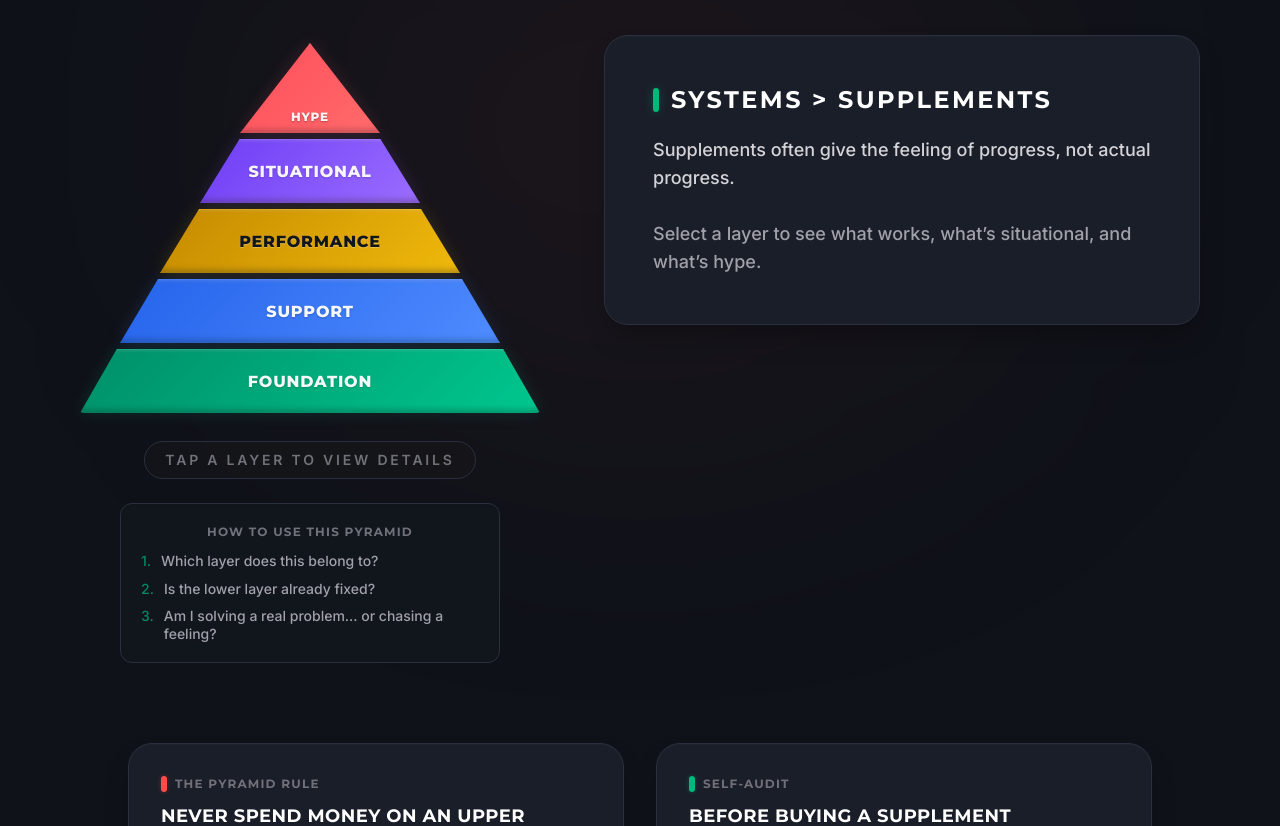
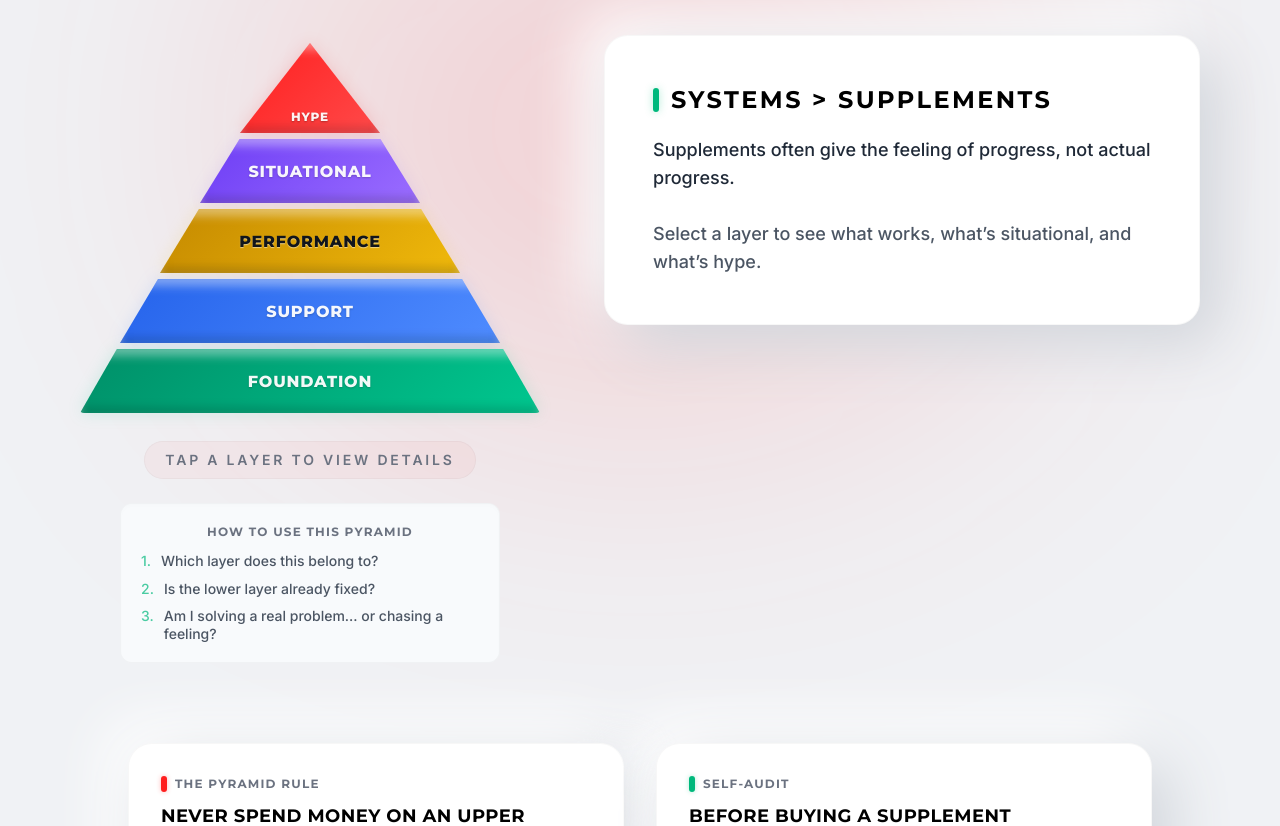
Before and after one commit to habibskh-reset/reset-nation-tools, a plain HTML site: page supplement_pyramid.html in a window 1280 px wide. Shown: the part 173-999 px from the top of the page. Drawn offline with nearby package versions, Linux system fonts and the light colour scheme.

Commit message:
Update supplement_pyramid.html

```diff
--- a/supplement_pyramid.html
+++ b/supplement_pyramid.html
@@ -1,5 +1,5 @@
 <!DOCTYPE html>
-<html lang="en" class="dark">
+<html lang="en">
 <head>
     <meta charset="UTF-8">
     <meta name="viewport" content="width=device-width, initial-scale=1.0">
@@ -29,13 +29,13 @@
                         textSecondary: 'var(--text-secondary)',
                         textMuted: 'var(--text-muted)',
                         textSubtle: 'var(--text-subtle)',
-                        coral: '#ff4a4a',
+                        coral: '#ff1e1e', /* Intense Neon Red from Image */
                         emeraldTone: '#00b87c',
                         layer1: '#00c78f',
                         layer2: '#4f8cff',
                         layer3: '#f0b90b',
                         layer4: '#9b6dff',
-                        layer5: '#ff6b6b',
+                        layer5: '#ff1e1e', /* Intense Neon Red */
                     }
                 }
             }
@@ -44,44 +44,46 @@
 
     <style>
         :root {
-            /* Light Theme Variables */
-            --bg-app: #f8fafc;
-            --bg-card: #ffffff;
-            --bg-input: #f1f5f9;
-            --border-color: #e2e8f0;
-            --text-main: #0f172a;
-            --text-secondary: #334155;
-            --text-muted: #64748b;
-            --text-subtle: #94a3b8;
-            --shadow-card: 0 10px 25px -5px rgba(0, 0, 0, 0.05), 0 8px 10px -6px rgba(0, 0, 0, 0.05);
-            --tag-bg: #ffffff;
-            --tag-hover: #f1f5f9;
-            --tag-text: #475569;
-            --tag-text-hover: #0f172a;
-            --tag-shadow: 0 2px 4px -1px rgba(0, 0, 0, 0.05);
-            --instruction-bg: rgba(241, 245, 249, 0.8);
+            /* Cinematic Light Claymorphism Theme (Inspired by Images) */
+            --bg-app: #f0f2f5; /* Bright concrete/plaster background */
+            --bg-card: #ffffff; /* Pure white clay cards */
+            --bg-input: #f8fafc;
+            --border-color: rgba(0, 0, 0, 0.03); /* Barely visible border */
+            --text-main: #000000; /* Stark black for extreme contrast */
+            --text-secondary: #1f2937;
+            --text-muted: #4b5563;
+            --text-subtle: #6b7280;
+            /* Authentic Neumorphic/Claymorphic shadow for floating physical feel */
+            --shadow-card: 20px 20px 60px #d1d5db, -20px -20px 60px #ffffff;
 
-            /* Softer Ambient Glows for Light Mode */
-            --glow-5: rgba(255,107,107,0.1);
-            --glow-4: rgba(155,109,255,0.1);
-            --glow-3: rgba(240,185,11,0.1);
-            --glow-2: rgba(79,140,255,0.1);
-            --glow-1: rgba(0,199,143,0.1);
-            --glow-hover-5: rgba(255,107,107,0.2);
-            --glow-hover-4: rgba(155,109,255,0.2);
-            --glow-hover-3: rgba(240,185,11,0.2);
-            --glow-hover-2: rgba(79,140,255,0.2);
-            --glow-hover-1: rgba(0,199,143,0.2);
-            --glow-active-5: rgba(255,107,107,0.3);
-            --glow-active-4: rgba(155,109,255,0.3);
-            --glow-active-3: rgba(240,185,11,0.3);
-            --glow-active-2: rgba(79,140,255,0.3);
-            --glow-active-1: rgba(0,199,143,0.3);
-            --glow-edge: rgba(0,0,0,0.05);
+            --tag-bg: #f8fafc;
+            --tag-hover: #ffffff;
+            --tag-text: #1f2937;
+            --tag-text-hover: #000000;
+            --tag-shadow: 5px 5px 15px #e2e8f0, -5px -5px 15px #ffffff;
+            --instruction-bg: rgba(255, 30, 30, 0.04); /* Subtle red tint */
+
+            /* Toned Ambient Glows for the Light Clay Theme */
+            --glow-5: rgba(255, 30, 30, 0.15);
+            --glow-4: rgba(155, 109, 255, 0.15);
+            --glow-3: rgba(240, 185, 11, 0.15);
+            --glow-2: rgba(79, 140, 255, 0.15);
+            --glow-1: rgba(0, 199, 143, 0.15);
+            --glow-hover-5: rgba(255, 30, 30, 0.3);
+            --glow-hover-4: rgba(155, 109, 255, 0.3);
+            --glow-hover-3: rgba(240, 185, 11, 0.3);
+            --glow-hover-2: rgba(79, 140, 255, 0.3);
+            --glow-hover-1: rgba(0, 199, 143, 0.3);
+            --glow-active-5: rgba(255, 30, 30, 0.45);
+            --glow-active-4: rgba(155, 109, 255, 0.4);
+            --glow-active-3: rgba(240, 185, 11, 0.4);
+            --glow-active-2: rgba(79, 140, 255, 0.4);
+            --glow-active-1: rgba(0, 199, 143, 0.4);
+            --glow-edge: rgba(255, 255, 255, 0.8);
         }
 
         .dark {
-            /* Dark Theme Variables */
+            /* Dark Theme Variant (Retained for toggle, updated for high contrast) */
             --bg-app: #0f1219;
             --bg-card: #1a1e29;
             --bg-input: #11151c;
@@ -90,32 +92,30 @@
             --text-secondary: #d4d4d8;
             --text-muted: #a1a1aa;
             --text-subtle: #71717a;
-            /* Reduced shadow intensity */
-            --shadow-card: 0 15px 30px -10px rgba(0, 0, 0, 0.4), inset 0 1px 0 rgba(255,255,255,0.02);
+            --shadow-card: 0 15px 30px -10px rgba(0, 0, 0, 0.5), inset 0 1px 0 rgba(255,255,255,0.02);
             --tag-bg: linear-gradient(145deg, #161b22, #11151c);
             --tag-hover: #1e2430;
             --tag-text: #d4d4d8;
             --tag-text-hover: #ffffff;
-            --tag-shadow: 0 2px 4px -1px rgba(0, 0, 0, 0.15), inset 0 1px 0 rgba(255,255,255,0.02);
+            --tag-shadow: 0 2px 4px -1px rgba(0, 0, 0, 0.25), inset 0 1px 0 rgba(255,255,255,0.02);
             --instruction-bg: rgba(24, 24, 27, 0.5);
 
-            /* Toned Down Cinematic Glows */
-            --glow-5: rgba(255,107,107,0.15);
-            --glow-4: rgba(155,109,255,0.15);
-            --glow-3: rgba(240,185,11,0.15);
-            --glow-2: rgba(79,140,255,0.15);
-            --glow-1: rgba(0,199,143,0.15);
-            --glow-hover-5: rgba(255,107,107,0.4);
-            --glow-hover-4: rgba(155,109,255,0.4);
-            --glow-hover-3: rgba(240,185,11,0.35);
-            --glow-hover-2: rgba(79,140,255,0.4);
-            --glow-hover-1: rgba(0,199,143,0.4);
-            --glow-active-5: rgba(255,107,107,0.5);
-            --glow-active-4: rgba(155,109,255,0.5);
-            --glow-active-3: rgba(240,185,11,0.45);
-            --glow-active-2: rgba(79,140,255,0.5);
-            --glow-active-1: rgba(0,199,143,0.5);
-            --glow-edge: rgba(255,255,255,0.4);
+            --glow-5: rgba(255, 30, 30, 0.25);
+            --glow-4: rgba(155, 109, 255, 0.25);
+            --glow-3: rgba(240, 185, 11, 0.25);
+            --glow-2: rgba(79, 140, 255, 0.25);
+            --glow-1: rgba(0, 199, 143, 0.25);
+            --glow-hover-5: rgba(255, 30, 30, 0.5);
+            --glow-hover-4: rgba(155, 109, 255, 0.5);
+            --glow-hover-3: rgba(240, 185, 11, 0.45);
+            --glow-hover-2: rgba(79, 140, 255, 0.5);
+            --glow-hover-1: rgba(0, 199, 143, 0.5);
+            --glow-active-5: rgba(255, 30, 30, 0.7);
+            --glow-active-4: rgba(155, 109, 255, 0.6);
+            --glow-active-3: rgba(240, 185, 11, 0.55);
+            --glow-active-2: rgba(79, 140, 255, 0.6);
+            --glow-active-1: rgba(0, 199, 143, 0.6);
+            --glow-edge: rgba(255, 255, 255, 0.3);
         }
 
         body {
@@ -134,9 +134,14 @@
             transition: background-color 0.3s ease, border-color 0.3s ease, box-shadow 0.3s ease;
         }
 
-        /* Reduced Logo Glow */
+        /* Intense Red Logo Glow perfectly matching the "MACRO + MICRO" image */
         .logo-glow {
-            text-shadow: 0 0 10px rgba(255, 74, 74, 0.3), 0 0 20px rgba(255, 74, 74, 0.1);
+            text-shadow: 0 0 15px rgba(255, 30, 30, 0.6), 0 0 30px rgba(255, 30, 30, 0.3), 0 0 45px rgba(255, 30, 30, 0.1);
+        }
+
+        /* Stark black 3D shadow for the main hero heading */
+        header h1 {
+            text-shadow: 2px 4px 10px rgba(0, 0, 0, 0.15);
         }
 
         /* --- Educational Pyramid Construction --- */
@@ -167,9 +172,9 @@
             letter-spacing: 0.05em;
             text-transform: uppercase;
             color: rgba(255, 255, 255, 0.95);
-            /* Slightly softer inner depth */
-            box-shadow: inset 0 1px 3px rgba(255,255,255,0.15), inset 0 -3px 6px rgba(0,0,0,0.25);
-            border-top: 1px solid rgba(255,255,255,0.1);
+            /* Brilliant Claymorphic Inner Shadow for 3D Block Feel */
+            box-shadow: inset 0 6px 10px rgba(255,255,255,0.4), inset 0 -6px 10px rgba(0,0,0,0.15), 0 10px 20px rgba(0,0,0,0.05);
+            border-top: 1px solid rgba(255,255,255,0.3);
         }
 
         .wrap-5 { filter: drop-shadow(0 0 8px var(--glow-5)); }
@@ -181,14 +186,14 @@
         .layer-5 {
             width: 140px;
             height: 90px;
-            background: linear-gradient(135deg, #ff4d5a, #ff6b6b);
+            background: linear-gradient(135deg, #ff1e1e, #ff4a4a);
             clip-path: polygon(50% 0%, 100% 100%, 0% 100%);
             text-shadow: 0 1px 2px rgba(0,0,0,0.3);
             align-items: flex-end;
             padding-bottom: 8px;
         }
         .layer-4 { width: 220px; background: linear-gradient(135deg, #6d3df5, #9b6dff); clip-path: polygon(18% 0%, 82% 0%, 100% 100%, 0% 100%); text-shadow: 0 1px 2px rgba(0,0,0,0.2); }
-        .layer-3 { width: 300px; background: linear-gradient(135deg, #c58a00, #f0b90b); clip-path: polygon(13% 0%, 87% 0%, 100% 100%, 0% 100%); color: #11151c; text-shadow: 0 1px 1px rgba(255,255,255,0.3); }
+        .layer-3 { width: 300px; background: linear-gradient(135deg, #c58a00, #f0b90b); clip-path: polygon(13% 0%, 87% 0%, 100% 100%, 0% 100%); color: #11151c; text-shadow: 0 1px 1px rgba(255,255,255,0.5); }
         .layer-2 { width: 380px; background: linear-gradient(135deg, #2563eb, #4f8cff); clip-path: polygon(10% 0%, 90% 0%, 100% 100%, 0% 100%); text-shadow: 0 1px 2px rgba(0,0,0,0.2); }
         .layer-1 { width: 460px; background: linear-gradient(135deg, #008f68, #00c78f); clip-path: polygon(8% 0%, 92% 0%, 100% 100%, 0% 100%); border-bottom-left-radius: 4px; border-bottom-right-radius: 4px; text-shadow: 0 1px 2px rgba(0,0,0,0.2); }
 
@@ -251,7 +256,7 @@
         #info-layer-2::before { background: radial-gradient(circle at top right, rgba(79, 140, 255, 0.05), transparent 70%); }
         #info-layer-3::before { background: radial-gradient(circle at top right, rgba(240, 185, 11, 0.04), transparent 70%); }
         #info-layer-4::before { background: radial-gradient(circle at top right, rgba(155, 109, 255, 0.05), transparent 70%); }
-        #info-layer-5::before { background: radial-gradient(circle at center, rgba(255, 107, 107, 0.08), transparent 85%); } /* Hype layer caution tint */
+        #info-layer-5::before { background: radial-gradient(circle at center, rgba(255, 30, 30, 0.08), transparent 85%); }
 
         .info-panel.visible {
             display: block;
@@ -311,13 +316,13 @@
 
         /* Hype Layer Psychology (Caution Vibe) */
         .sup-tag[data-layer="hype"] {
-            background: rgba(255, 74, 74, 0.03);
-            border-color: rgba(255, 74, 74, 0.15);
+            background: rgba(255, 30, 30, 0.03);
+            border-color: rgba(255, 30, 30, 0.15);
         }
         .sup-tag[data-layer="hype"]:hover {
-            background: rgba(255, 74, 74, 0.06);
-            border-color: rgba(255, 74, 74, 0.25);
-            box-shadow: 0 4px 12px rgba(255, 74, 74, 0.05);
+            background: rgba(255, 30, 30, 0.06);
+            border-color: rgba(255, 30, 30, 0.25);
+            box-shadow: 0 4px 12px rgba(255, 30, 30, 0.05);
         }
 
         /* --- Layer Reminder Micro-Interaction --- */
@@ -351,13 +356,13 @@
 
     <!-- Theme Toggle Button -->
     <button onclick="toggleTheme()" class="fixed top-4 right-4 md:top-6 md:right-6 w-11 h-11 rounded-full theme-card flex items-center justify-center text-textMuted hover:text-textMain hover:scale-105 transition-all z-50 shadow-sm" aria-label="Toggle Theme">
-        <i class="fa-solid fa-sun text-amber-400 text-lg transition-colors" id="themeIcon"></i>
+        <i class="fa-solid fa-moon text-indigo-500 text-lg transition-colors" id="themeIcon"></i>
     </button>
 
-    <!-- Toned down ambient background glow -->
-    <div class="fixed top-0 left-1/2 -translate-x-1/2 w-[800px] h-[600px] bg-coral/5 dark:bg-coral/5 rounded-full blur-[140px] pointer-events-none -z-10 transition-colors"></div>
+    <!-- Intense Red ambient background glow -->
+    <div class="fixed top-0 left-1/2 -translate-x-1/2 w-[800px] h-[600px] bg-coral/15 dark:bg-coral/10 rounded-full blur-[140px] pointer-events-none -z-10 transition-colors"></div>
 
-    <!-- Header Section (Hierarchy updated: Logo and Title are identical in size, logo is bigger) -->
+    <!-- Header Section (Identical in size, striking contrast) -->
     <header class="w-full pt-6 pb-2 md:pt-12 md:pb-6 flex flex-col items-center justify-center relative z-10 text-center px-4">
         <p class="text-3xl md:text-5xl font-heading font-black text-coral uppercase tracking-[0.1em] logo-glow mb-2">
             Reset Nation
@@ -776,7 +781,7 @@
                         </div>
 
                         <!-- Layer Reminder (Highlighted matching Layer 5 Theme) -->
-                        <div class="mt-4 flex items-start gap-3 p-4 rounded-xl border border-solid border-layer5/30 bg-layer5/[0.06] dark:bg-layer5/[0.04] transition-colors stagger-5 shadow-[0_4px_12px_rgba(255,107,107,0.05)]">
+                        <div class="mt-4 flex items-start gap-3 p-4 rounded-xl border border-solid border-layer5/30 bg-layer5/[0.06] dark:bg-layer5/[0.04] transition-colors stagger-5 shadow-[0_4px_12px_rgba(255,30,30,0.05)]">
                             <i class="fa-solid fa-triangle-exclamation text-layer5 mt-0.5 text-sm layer-reminder-icon"></i>
                             <div>
                                 <span class="block text-[0.65rem] font-heading font-bold text-layer5 uppercase tracking-widest mb-1">Layer Reminder</span>
@@ -789,13 +794,13 @@
             </div>
         </div>
 
-        <!-- Lower Section Checklists -->
+        <!-- Lower Section Checklists (Dimmed during Focus Mode) -->
         <div class="grid grid-cols-1 md:grid-cols-2 gap-6 md:gap-8 max-w-5xl mx-auto dim-on-focus">
 
             <!-- The Pyramid Rule -->
             <div class="theme-card p-6 md:p-8">
                 <div class="flex items-center gap-2 mb-3">
-                    <div class="w-1.5 h-4 bg-coral rounded-full shadow-[0_0_5px_rgba(255,74,74,0.3)]"></div>
+                    <div class="w-1.5 h-4 bg-coral rounded-full shadow-[0_0_5px_rgba(255,30,30,0.3)]"></div>
                     <h3 class="text-xs font-heading font-bold text-textSubtle uppercase tracking-widest">The Pyramid Rule</h3>
                 </div>
                 <h2 class="text-lg font-heading font-bold text-textMain mb-5 uppercase tracking-wide leading-snug">Never spend money on an upper layer while the lower is broken.</h2>
```
